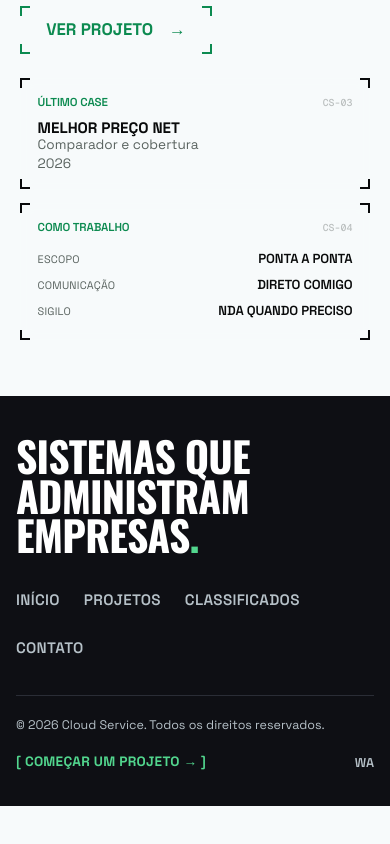
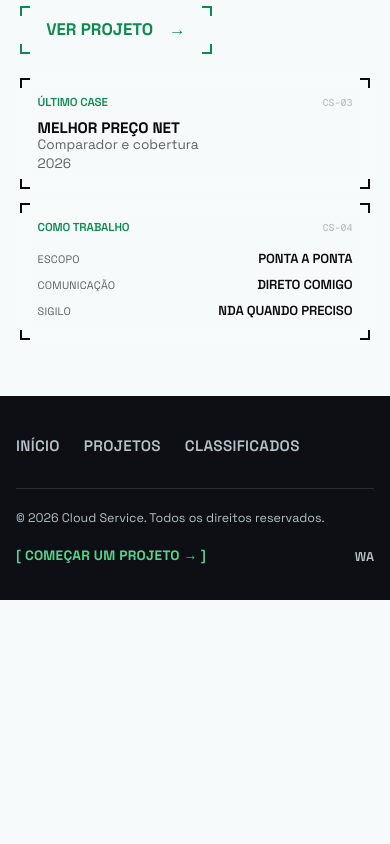
Before and after one commit to CloudBlackhand/portifolio, a Next.js app: page / in a window 390 px wide. Shown: the part 2602-3446 px from the top of the page. After the commit the page ends 3274 px from the top, so only its background shows below. Built offline with nearby package versions, Linux system fonts and the light colour scheme.

Commit message:
Remove masthead gigante do footer, remove link redundante 'Contato' do nav (ja existe [ contatar -> ]), renomeia CTA de contratar para contatar

```diff
--- a/app/components/site-header-nav.tsx
+++ b/app/components/site-header-nav.tsx
@@ -6,7 +6,6 @@ import { useEffect, useId, useState } from "react";
 const NAV_LINKS = [
   { href: "/", label: "Início" },
   { href: "/projetos", label: "Projetos" },
-  { href: "/contato", label: "Contato" },
 ] as const;
 
 export function SiteHeaderNav() {
@@ -67,7 +66,7 @@ export function SiteHeaderNav() {
           </Link>
         ))}
         <Link className="nav-cta" href="/contato" onClick={() => setOpen(false)}>
-          <span aria-hidden="true">[ </span>contratar
+          <span aria-hidden="true">[ </span>contatar
           <span aria-hidden="true"> → ]</span>
         </Link>
       </nav>
--- a/app/globals.css
+++ b/app/globals.css
@@ -168,7 +168,7 @@ a {
 
 .site-footer {
   background: var(--ink);
-  padding: clamp(2.5rem, 6vw, 5rem) 0 2rem;
+  padding: clamp(1.75rem, 3vw, 2.5rem) 0 2rem;
 }
 
 .footer-panel {
@@ -176,23 +176,7 @@ a {
   margin-inline: auto;
   display: flex;
   flex-direction: column;
-  gap: clamp(1.5rem, 4vw, 2.5rem);
-}
-
-.footer-masthead {
-  font-family: var(--font-display), "Arial Narrow", Impact, sans-serif;
-  text-transform: uppercase;
-  font-weight: 700;
-  line-height: 0.95;
-  letter-spacing: -0.02em;
-  color: var(--on-dark);
-  font-size: clamp(2.6rem, 8vw, 5.5rem);
-  max-width: 12ch;
-  margin: 0;
-}
-
-.footer-masthead-dot {
-  color: var(--brand-on-dark);
+  gap: clamp(1.25rem, 3vw, 1.75rem);
 }
 
 .footer-nav {
--- a/app/layout.tsx
+++ b/app/layout.tsx
@@ -64,14 +64,10 @@ export default function RootLayout({
         </a>
         <footer className="site-footer">
           <div className="footer-panel">
-            <h2 className="footer-masthead">
-              sistemas que administram empresas<span className="footer-masthead-dot">.</span>
-            </h2>
             <nav className="footer-nav" aria-label="Rodapé">
               <Link href="/">início</Link>
               <Link href="/projetos">projetos</Link>
               <Link href="/classificados">classificados</Link>
-              <Link href="/contato">contato</Link>
             </nav>
             <div className="footer-foot-row">
               <div className="footer-copyright">
```
